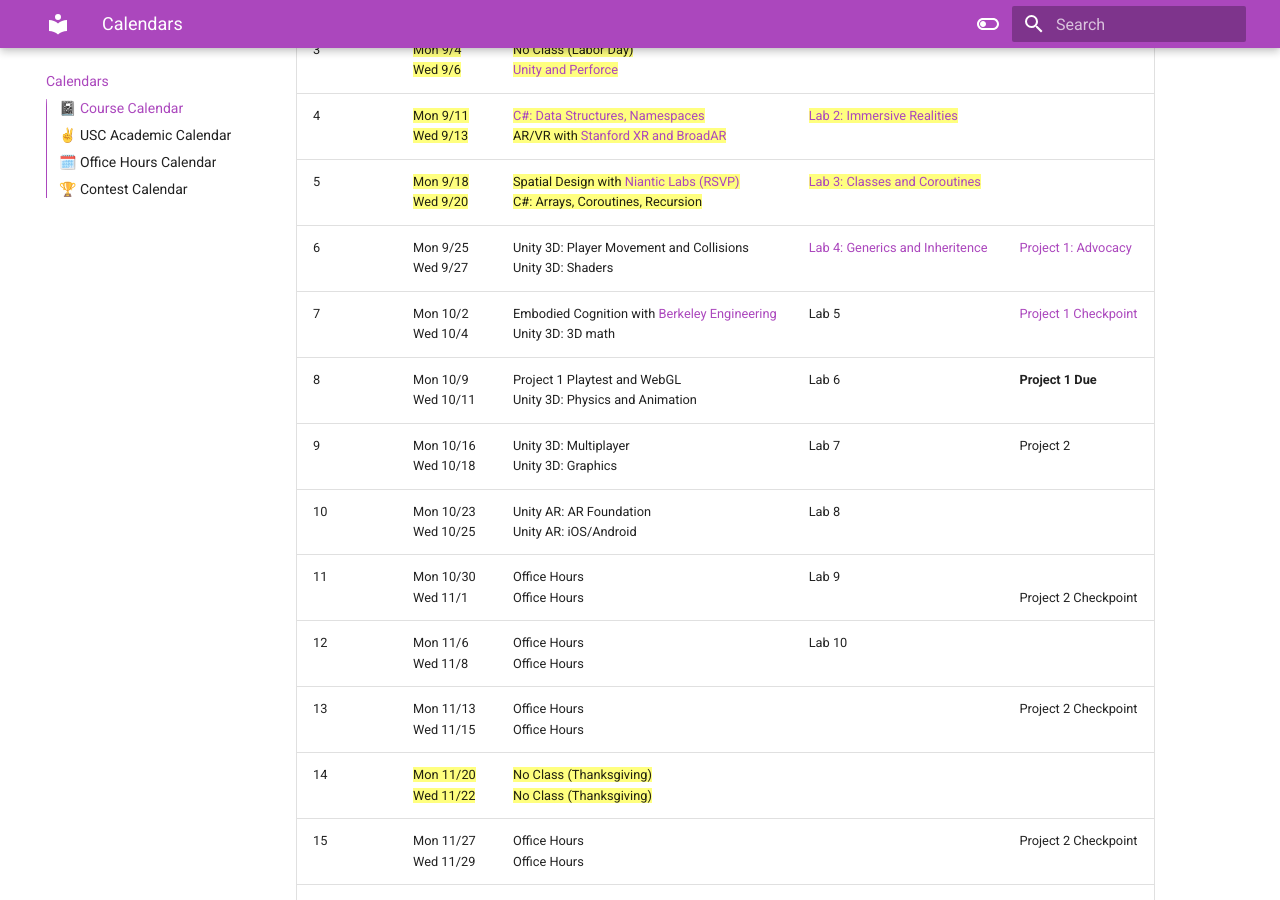
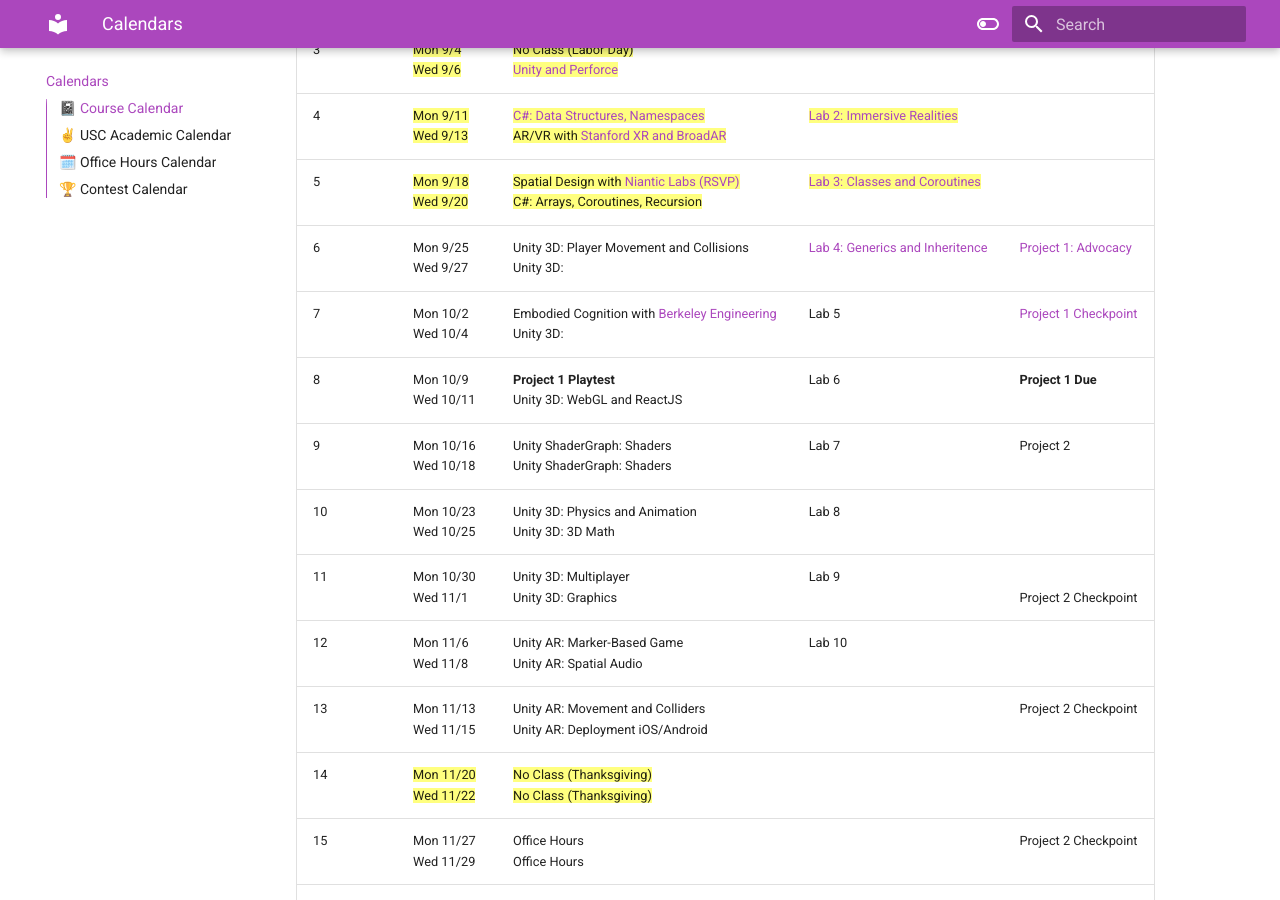
Before and after one commit to usc-ctin583/usc-ctin583.github.io, an MkDocs documentation site: the page built from docs/index.md, in a window 1280 px wide and 900 px high, scrolled down 429 px. Built offline with MkDocs 1.6.1 and Material for MkDocs 9.7.7, drawn with Linux system fonts in a browser that asks for light colours.

Commit message:
modify calendar

```diff
--- a/docs/index.md
+++ b/docs/index.md
@@ -7,14 +7,14 @@
 | 3    | ==Mon 9/4== <br> ==Wed 9/6==     | ==No Class (Labor Day)== <br> ==[Unity and Perforce](https://www.icloud.com/keynote/0545FBYqmgu62bVFrVxSeqzzA#Lecture3)== | |
 | 4    | ==Mon 9/11== <br> ==Wed 9/13==   | ==[C#: Data Structures, Namespaces](https://www.icloud.com/keynote/0b5y1M4VNtrdfL4vFyXrzgkeg#Lecture4)== <br> ==AR/VR with [Stanford XR and BroadAR](https://www.broadar.com/)== | ==[Lab 2: Immersive Realities](Labs/lab2.md)== |
 | 5    | ==Mon 9/18== <br> ==Wed 9/20==   | ==Spatial Design with [Niantic Labs (RSVP)](https://calendar.google.com/calendar/event?action=TEMPLATE&tmeid=a2tjZGhsdTdrZjlzM2Q5NTNwYjRndXRmb2sgZGVib3JhaHl1ZW4yMDE2QGJlcmtlbGV5LmVkdQ&tmsrc=deborahyuen2016%40berkeley.edu)== <br> ==C#: Arrays, Coroutines, Recursion== | ==[Lab 3: Classes and Coroutines](Labs/lab3.md)== |
-| 6    | Mon 9/25 <br> Wed 9/27   | Unity 3D: Player Movement and Collisions <br> Unity 3D: Shaders | [Lab 4: Generics and Inheritence](Labs/lab4.md)| [Project 1: Advocacy](./Projects/project1.md) |
-| 7    | Mon 10/2 <br> Wed 10/4   | Embodied Cognition with [Berkeley Engineering](https://bid.berkeley.edu/) <br> Unity 3D: 3D math | Lab 5 | [Project 1 Checkpoint](./Projects/project1checkpoint.md) |
-| 8    | Mon 10/9 <br> Wed 10/11  | Project 1 Playtest and WebGL <br> Unity 3D: Physics and Animation | Lab 6 | **Project 1 Due** |
-| 9    | Mon 10/16 <br> Wed 10/18 | Unity 3D: Multiplayer <br> Unity 3D: Graphics | Lab 7 | Project 2 |
-| 10   | Mon 10/23 <br> Wed 10/25 | Unity AR: AR Foundation <br> Unity AR: iOS/Android | Lab 8 |
-| 11   | Mon 10/30 <br> Wed 11/1  | Office Hours <br> Office Hours | Lab 9 | <br> Project 2 Checkpoint |
-| 12   | Mon 11/6 <br> Wed 11/8   | Office Hours <br> Office Hours | Lab 10 |
-| 13   | Mon 11/13 <br> Wed 11/15 | Office Hours <br> Office Hours | | Project 2 Checkpoint|
+| 6    | Mon 9/25 <br> Wed 9/27   | Unity 3D: Player Movement and Collisions <br> Unity 3D: | [Lab 4: Generics and Inheritence](Labs/lab4.md)| [Project 1: Advocacy](./Projects/project1.md) |
+| 7    | Mon 10/2 <br> Wed 10/4   | Embodied Cognition with [Berkeley Engineering](https://bid.berkeley.edu/) <br> Unity 3D:  | Lab 5 | [Project 1 Checkpoint](./Projects/project1checkpoint.md) |
+| 8    | Mon 10/9 <br> Wed 10/11  | **Project 1 Playtest** <br> Unity 3D: WebGL and ReactJS | Lab 6 | **Project 1 Due** |
+| 9    | Mon 10/16 <br> Wed 10/18 | Unity ShaderGraph: Shaders <br> Unity ShaderGraph: Shaders | Lab 7 | Project 2 |
+| 10   | Mon 10/23 <br> Wed 10/25 | Unity 3D: Physics and Animation <br> Unity 3D: 3D Math | Lab 8 |
+| 11   | Mon 10/30 <br> Wed 11/1  | Unity 3D: Multiplayer <br> Unity 3D: Graphics | Lab 9 | <br> Project 2 Checkpoint |
+| 12   | Mon 11/6 <br> Wed 11/8   | Unity AR: Marker-Based Game <br> Unity AR: Spatial Audio | Lab 10 |
+| 13   | Mon 11/13 <br> Wed 11/15 | Unity AR: Movement and Colliders <br> Unity AR: Deployment iOS/Android | | Project 2 Checkpoint|
 | 14   | ==Mon 11/20== <br> ==Wed 11/22== | ==No Class (Thanksgiving)== <br> ==No Class (Thanksgiving)== | | |
 | 15   | Mon 11/27 <br> Wed 11/29 | Office Hours <br> Office Hours | | Project 2 Checkpoint |
 | 16   | Mon 12/4 <br> Wed 12/6   | Office Hours <br> Final Presentations | | |
```
